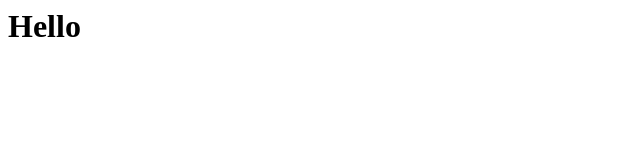
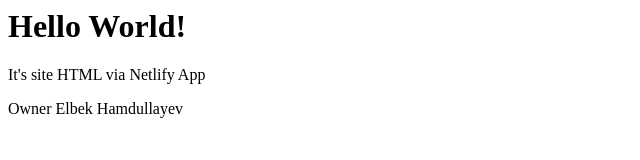
Before and after one commit to UzBestMaster/new-site, a plain HTML site: page index.html in a window 1280 px wide. Shown: the whole page, without its empty margins (0-640 px from the left). Drawn offline with Linux system fonts and the light colour scheme.

Commit message:
Update index.html

```diff
--- a/index.html
+++ b/index.html
@@ -1,8 +1,10 @@
 <html>
 <head>
-<title>Elbek</title>
+<title>Elbek Hamdullayev</title>
 </head>
 <body>
-<h1>Hello</h1>
+<h1>Hello World!</h1>
+  <p>It's site HTML via Netlify App</p>
+  <p>Owner Elbek Hamdullayev</p>
 </body>
 </html>
```
